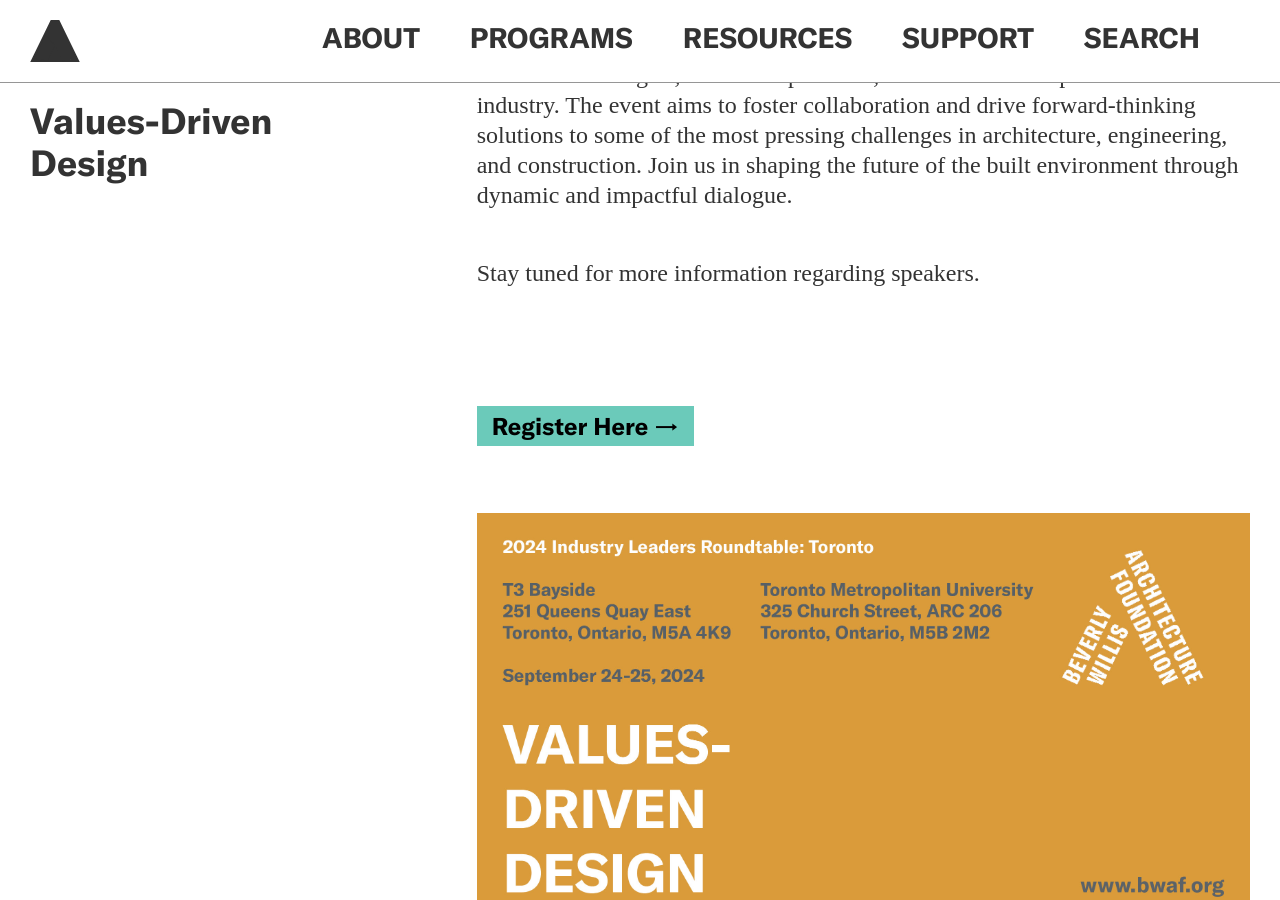
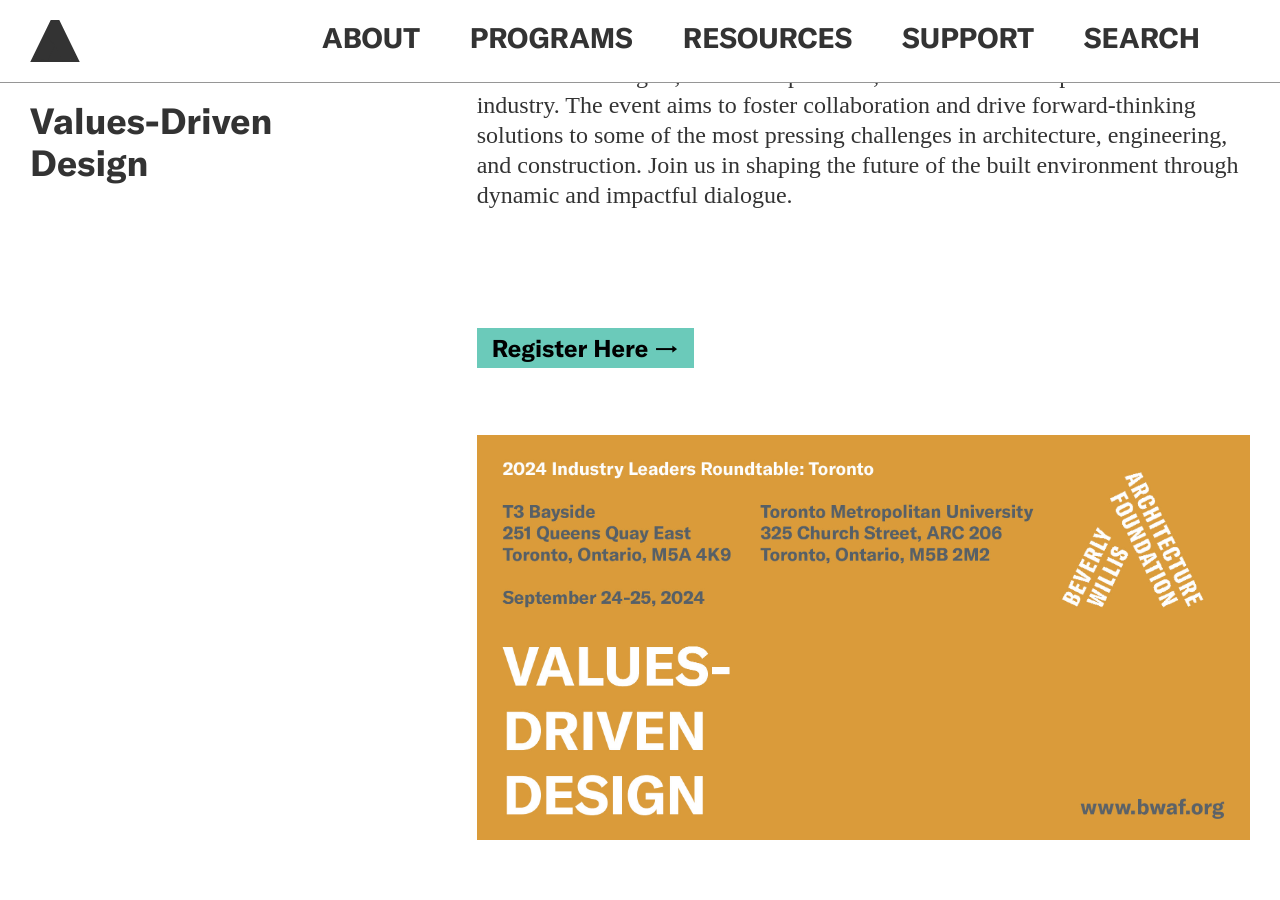
Before and after one commit to jengalas/bwaf-bbw, a Jekyll site: the page built from _programs/industry-leaders-roundtable-retreat.md, in a window 1280 px wide and 900 px high, scrolled down 802 px. Built offline with Jekyll 4.4.1, drawn with Linux system fonts in a browser that asks for light colours; nearby versions of some CDN libraries; some web fonts are replaced.

Commit message:
Updated 1 file via CloudCannon.

```diff
--- a/_programs/industry-leaders-roundtable-retreat.md
+++ b/_programs/industry-leaders-roundtable-retreat.md
@@ -52,9 +52,6 @@
       challenges in architecture, engineering, and construction. Join us in
       shaping the future of the built environment through dynamic and impactful
       dialogue.
-
-
-      Stay tuned for more information regarding speakers.
   - template: buttons-block
     button:
       - button_text: Register Here
```
